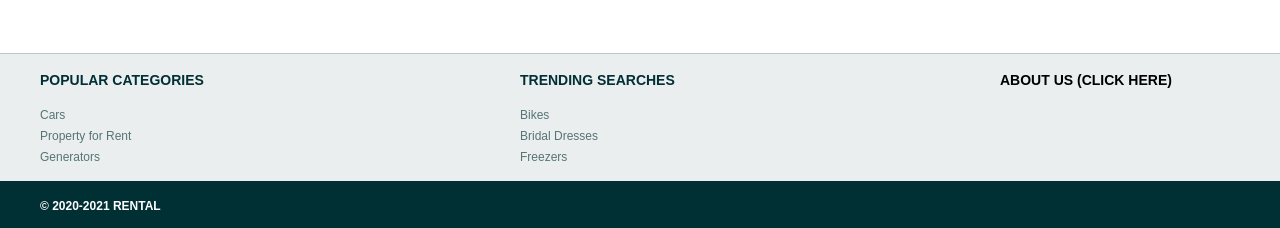
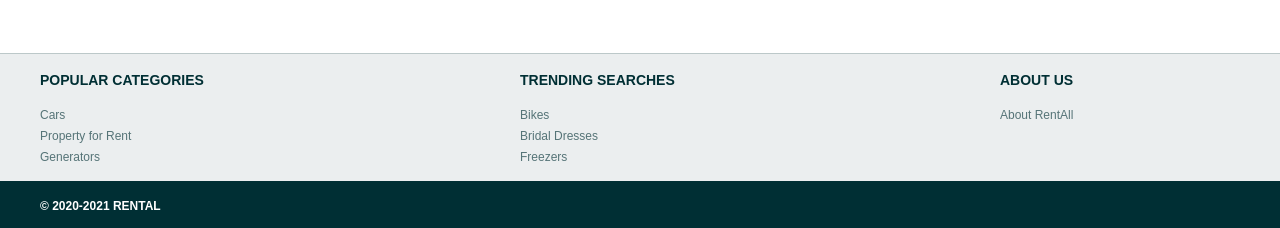
Before and after one commit to faizaambreen/Capstone-project, a React (Create React App) app in the folder frontend/: page / in a window 1280 px wide. Shown: the part 870-1098 px from the top of the page. Built offline with nearby package versions, Linux system fonts and the light colour scheme; no server answers.

Commit message:
files updated

```diff
--- a/frontend/src/App.js
+++ b/frontend/src/App.js
@@ -81,7 +81,7 @@ function App() {
             <Route exact path="/postyourad=>:category" component={AddDetails} />
             <Route exact path="/myad" component={MyAdds} />
             <Route exact path="/congo=>:itemId" component={Congo} />
-            <Route exact path="/About" component={About} />
+            <Route exact path="/about" component={About} />
             <Route component={PageNotFound} />
 
           </Switch>
--- a/frontend/src/components/Footer.jsx
+++ b/frontend/src/components/Footer.jsx
@@ -12,7 +12,7 @@ function Footer() {
                 {name}
                 <ul style={{ paddingLeft: "0", listStyle: 'none' }}>
                     {
-                        list && list.map((item,index) => (
+                        list && list.map((item, index) => (
                             <li key={index}>
                                 <Link
                                     className="topFooterSectionItem"
@@ -32,12 +32,20 @@ function Footer() {
                 <div className="topFooterDivContent">
                     <Section name="POPULAR CATEGORIES" list={popular} />
                     <Section name="TRENDING SEARCHES" list={trending} />
-                    <Link
-                    className="topFooterSectionDiv"
-                    style={{ textDecoration: 'none' ,color:'black'}}
-                    to='/About'>
-                        <Section name="ABOUT US (Click here)" />
-                    </Link>
+                    <section className="topFooterSectionDiv">
+                        ABOUT US
+                            <ul style={{ paddingLeft: "0", listStyle: 'none' }}>
+                            <li>
+                                <Link
+                                    className="topFooterSectionItem"
+                                    style={{ textDecoration: 'none' }}
+                                    to={"about"}
+                                >
+                                    About RentAll
+                                    </Link>
+                            </li>
+                        </ul>
+                    </section>
                 </div>
             </div>
 
--- a/frontend/src/components/Main Pages/MyAdds.jsx
+++ b/frontend/src/components/Main Pages/MyAdds.jsx
@@ -4,6 +4,27 @@ import LoginContext from '../../Context/LoginContext';
 import ItemListContext from '../../Context/ItemListContext';
 import { Redirect } from 'react-router-dom';
 import { CircularProgress } from '@material-ui/core';
+
+function NoAds() {
+  return (
+    <main className="BetweenHeaderAndFooter">
+      <div className="BetweenHeaderAndFooterC1 BetweenHeaderAndFooterC2">
+
+        <div className="notFoundMain">
+          <div className="notFound1">
+            <div className="notFoundMsg">
+              <div style={{ fontSize: "28px" }}>
+                <span>
+                  "Yoy have not Posted any AD."
+                    </span>
+              </div>
+            </div>
+          </div>
+        </div>
+      </div>
+    </main>
+  )
+}
 
 function MyAdds() {
   const [{ isLoggedIn, id }] = useContext(LoginContext);
@@ -49,6 +70,9 @@ function MyAdds() {
     <main className="BetweenHeaderAndFooter">
       <div className="BetweenHeaderAndFooterC1 BetweenHeaderAndFooterC2">
         <h1 style={{ marginLeft: "1%" }}>My ADs</h1>
+        {
+          data !== null && data.length === 0 && <NoAds />
+        }
         <section className="Section_myAdd">
           {
             deleting ? <CircularProgress className="loading" /> :
```
Also changed, not shown: 2 other files (tests, documents, lock files or other folders).
